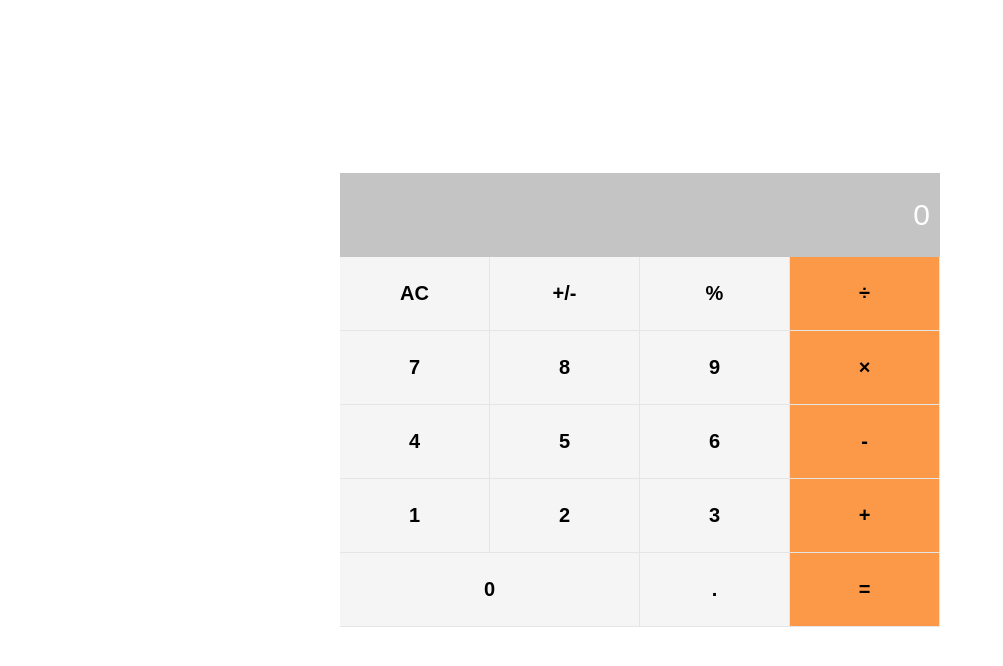
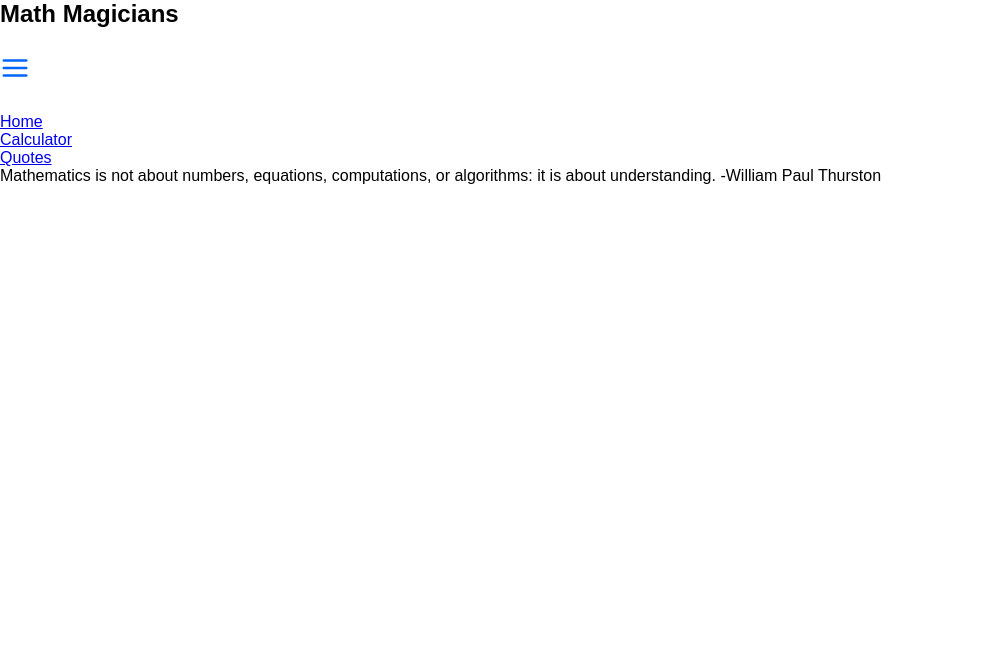
Before and after one commit to RWUBAKWANAYO/Math-Magicians, a React (Create React App) app: page /quotes in a window 1280 px wide. Shown: the top 666 px of the page, without its empty margins (0-1003 px from the left). Built offline with nearby package versions, Linux system fonts and the light colour scheme.

Commit message:
Create routes, Add navigation

```diff
--- a/package.json
+++ b/package.json
@@ -10,6 +10,8 @@
     "prop-types": "^15.8.1",
     "react": "^18.1.0",
     "react-dom": "^18.1.0",
+    "react-icons": "^4.4.0",
+    "react-router-dom": "^6.3.0",
     "react-scripts": "5.0.1",
     "web-vitals": "^2.1.4"
   },
--- a/src/App.js
+++ b/src/App.js
@@ -1,11 +1,24 @@
 import './App.css';
+import {
+  BrowserRouter,
+  Routes,
+  Route,
+} from 'react-router-dom';
 import Calculator from './components/Calculator';
+import Home from './pages/Home';
+import Quotes from './pages/Quotes';
+import Navbar from './components/Navbar';
 
 function App() {
   return (
-    <div className="App">
-      <Calculator />
-    </div>
+    <BrowserRouter>
+      <Navbar />
+      <Routes>
+        <Route path="/" element={<Home />} />
+        <Route path="/quotes" element={<Quotes />} />
+        <Route path="/Calculator" element={<Calculator />} />
+      </Routes>
+    </BrowserRouter>
   );
 }
 
--- /dev/null
+++ b/src/components/Navbar.js
@@ -0,0 +1,48 @@
+import { React, useState } from 'react';
+import { Link } from 'react-router-dom';
+import { MdClose } from 'react-icons/md';
+import { FiMenu } from 'react-icons/fi';
+
+const Navbar = () => {
+  const [navbarOpen, setNavbarOpen] = useState(false);
+
+  const handleToggle = () => {
+    setNavbarOpen((prev) => !prev);
+  };
+  const closeMenu = () => {
+    setNavbarOpen(false);
+  };
+
+  const links = [
+    { id: 1, path: '/', text: 'Home' },
+    { id: 2, path: '/calculator', text: 'Calculator' },
+    { id: 3, path: '/quotes', text: 'Quotes' },
+  ];
+  return (
+    <nav className="navBar">
+      <h1>Math Magicians</h1>
+      <div className="navbar-links-cont">
+        <button type="button" onClick={handleToggle}>
+          {navbarOpen ? (
+            <MdClose style={{ color: '#0166ff', width: '30px', height: '30px' }} />
+          ) : (
+            <FiMenu style={{ color: '#0166ff', width: '30px', height: '30px' }} />
+          )}
+        </button>
+        <ul className={`menuNav ${navbarOpen ? ' showMenu' : ''}`}>
+          {links.map((link) => (
+            <li key={link.id}>
+              <Link
+                to={link.path}
+                onClick={() => closeMenu()}
+              >
+                {link.text}
+              </Link>
+            </li>
+          ))}
+        </ul>
+      </div>
+    </nav>
+  );
+};
+export default Navbar;
```
Also changed, not shown: 1 other file (tests, documents, lock files or other folders).
